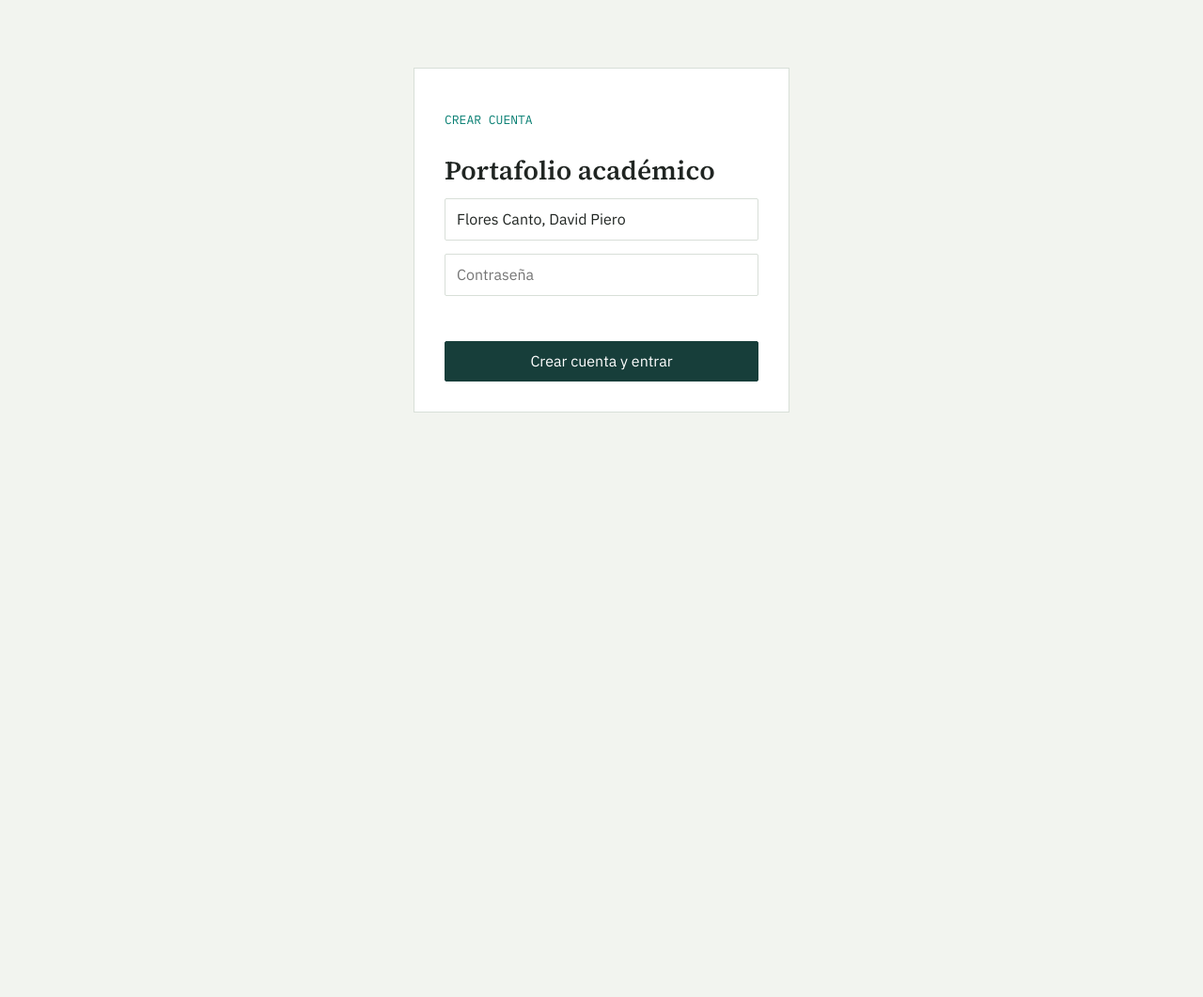
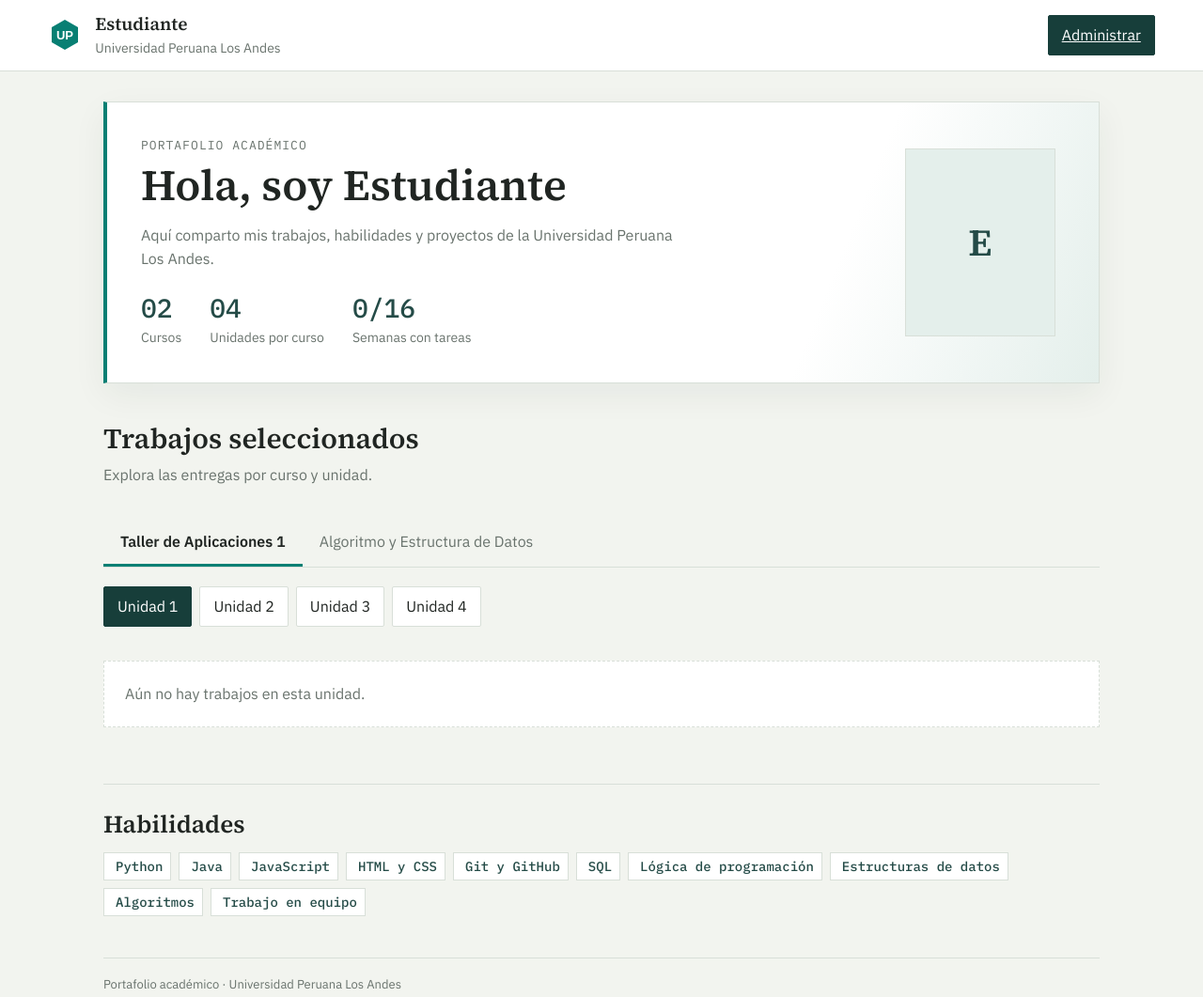
Before and after one commit to pieroflores901-code/pieroflores901-code.github.io, a plain HTML site: page index.html in a window 1280 px wide. Shown: the whole page at 94% size. Before the commit the page ends 800 px from the top, so only its background shows below. Drawn offline with Linux system fonts and the light colour scheme.

Commit message:
apartado publico

```diff
--- a/index.html
+++ b/index.html
@@ -23,6 +23,15 @@ button.p,.btn.p{background:var(--btn);color:var(--btnt);border-color:var(--btn)}
 button:focus-visible,input:focus-visible,label:focus-within{outline:2px solid var(--pri);outline-offset:2px}
 main{max-width:1100px;margin:0 auto;padding:32px 20px 60px}
 .hero{background:linear-gradient(112deg,var(--card) 72%,var(--soft));border:1px solid var(--line);border-left:4px solid var(--pri);display:grid;grid-template-columns:auto 1fr auto;gap:32px;padding:36px;box-shadow:0 12px 34px rgba(24,50,42,.06)}
+.hero.public-hero{grid-template-columns:minmax(0,1fr) 180px;align-items:center;min-height:290px}
+.public-hero .ph{width:180px}
+.public-hero .ph .box{width:160px;height:200px;margin:0 auto}
+.public-hero .eyebrow{letter-spacing:.08em}
+.public-section{margin-top:42px}
+.public-section h2{font-size:30px;margin-bottom:8px}
+.public-lead{color:var(--mut);margin:0 0 20px}
+.public-empty{padding:22px;background:var(--card);border:1px dashed var(--line);color:var(--mut)}
+.public-footer{border-top:1px solid var(--line);margin-top:44px;padding-top:18px;color:var(--mut);font-size:13px}
 .hero h1{font-size:clamp(28px,5vw,46px);margin:6px 0 14px}
 .hero p{color:var(--mut);margin:0 0 22px;max-width:60ch}
 .hero p b{color:var(--ink)}
@@ -66,10 +75,11 @@ input[type=text],input[type=password]{font:inherit;padding:9px 12px;border:1px s
 .note{color:var(--mut);font-size:13px;margin-top:40px;max-width:70ch}
 .auth{max-width:400px;margin:9vh auto;background:var(--card);border:1px solid var(--line);padding:32px;display:grid;gap:14px}
 .auth h1{font-size:28px}.err{color:#c0392b;font-size:14px;min-height:20px}
+.auth a{color:var(--pri);font-size:14px}
 #lb{position:fixed;inset:0;background:rgba(0,0,0,.88);display:none;place-items:center;z-index:9;cursor:zoom-out}
 #lb.on{display:grid}#lb img{max-width:94vw;max-height:92vh}
 #msg{position:fixed;bottom:16px;left:50%;transform:translateX(-50%);background:var(--btn);color:var(--btnt);padding:10px 18px;display:none;z-index:10}
-@media(max-width:760px){main{padding:22px 14px 44px}.hero{grid-template-columns:1fr;gap:20px;padding:22px}.badge{display:none}.ph{order:-1}.ph .box{margin:0 auto 8px}.stats{gap:16px}.units{overflow-x:auto;flex-wrap:nowrap;padding:2px}.units button{flex:0 0 auto}.weeks{grid-template-columns:1fr}.add{align-items:stretch}.add input{min-width:0}}
+@media(max-width:760px){main{padding:22px 14px 44px}.hero,.hero.public-hero{grid-template-columns:1fr;gap:20px;padding:22px}.badge{display:none}.ph{order:-1}.ph .box{margin:0 auto 8px}.public-hero .ph{order:-1;width:100%}.stats{gap:16px}.units{overflow-x:auto;flex-wrap:nowrap;padding:2px}.units button{flex:0 0 auto}.weeks{grid-template-columns:1fr}.add{align-items:stretch}.add input{min-width:0}}
 @media(max-width:420px){header{gap:10px;padding:10px 12px}header svg{width:30px;height:30px}header .t b{font-size:16px}header .t span{font-size:12px}header button{padding:7px 9px;font-size:14px}.hero h1{overflow-wrap:anywhere}.stats{display:grid;grid-template-columns:repeat(3,minmax(0,1fr));gap:8px}.stats b{font-size:23px}.stats span{font-size:12px}.tabs button{padding:11px 12px;font-size:14px}.add{gap:6px}.add button{padding:8px 10px}}
 @media(prefers-reduced-motion:reduce){*{scroll-behavior:auto!important}}
 </style>
@@ -144,49 +154,55 @@ function authView(){
   <input type="password" id="pw" placeholder="Contraseña" aria-label="Contraseña" required minlength="4">
   <div class="err" id="er"></div>
   <button class="p" type="submit">${u?'Entrar':'Crear cuenta y entrar'}</button>
+  <a href="./">Volver al portafolio público</a>
  </form>`;
  $('#af').onsubmit=async e=>{e.preventDefault();const pw=$('#pw').value;const h=await hash(pw);
   if(u){if(h!==u.h)return $('#er').textContent='Contraseña incorrecta. Inténtalo de nuevo.'}
   else lsSet('user',{name:$('#nm').value.trim(),h});
-  sessionStorage.setItem('ok','1');start()};
+  sessionStorage.setItem('ok','1');history.replaceState(null,'',`${location.pathname}?admin=1`);start(false)};
 }
-function view(){
+function view(publicMode=false){
  const u=lsGet('user',{name:'Estudiante'});const c=S.c;
  const done=doneWeeks(c);
- const weeks=[0,1,2,3].map(w=>{const slot=`${c}-${S.u}-${w}`;const im=slotImgs(slot);
+ const weekIndexes=[0,1,2,3].filter(w=>!publicMode||slotImgs(`${c}-${S.u}-${w}`).length);
+ const weeks=weekIndexes.map(w=>{const slot=`${c}-${S.u}-${w}`;const im=slotImgs(slot);
   return `<section class="wk ${im.length?'has':''}" id="w${w}">
-   <h3>Semana ${w+1}<small>${im.length} img</small></h3>
-   <label class="drop" data-slot="${slot}"><input type="file" accept="image/*" multiple data-slot="${slot}">Arrastra varias imágenes aquí o toca para elegirlas<br>(se suben todas juntas)</label>
-   <div class="thumbs">${im.map((x,i)=>`<div class="th"><img src="${x.url}" alt="${esc(x.name)}" data-big="${x.url}"><i>${i+1}</i><button data-del="${x.id}" aria-label="Eliminar ${esc(x.name)}">×</button></div>`).join('')}</div>
-   ${w<3?`<button class="nx" data-next="${w+1}">Siguiente semana →</button>`:''}
+   <h3>Semana ${w+1}<small>${im.length} ${im.length===1?'imagen':'imágenes'}</small></h3>
+   ${publicMode?'':`<label class="drop" data-slot="${slot}"><input type="file" accept="image/*" multiple data-slot="${slot}">Arrastra varias imágenes aquí o toca para elegirlas<br>(se suben todas juntas)</label>`}
+   <div class="thumbs">${im.map((x,i)=>`<div class="th"><img src="${x.url}" alt="${esc(x.name)}" data-big="${x.url}"><i>${i+1}</i>${publicMode?'':`<button data-del="${x.id}" aria-label="Eliminar ${esc(x.name)}">×</button>`}</div>`).join('')}</div>
+   ${!publicMode&&w<3?`<button class="nx" data-next="${w+1}">Siguiente semana →</button>`:''}
   </section>`}).join('');
  const skills=lsGet('skills',DEFAULT_SKILLS);
  $('#app').innerHTML=`
  <header>
   <svg width="36" height="36" viewBox="0 0 36 36" aria-hidden="true"><path d="M18 2l14 8v16l-14 8L4 26V10z" fill="var(--pri)"/><text x="18" y="23" text-anchor="middle" fill="#fff" font-size="13" font-weight="700" font-family="sans-serif">UP</text></svg>
   <div class="t"><b>${esc(u.name)}</b><span>Universidad Peruana Los Andes</span></div>
-  <button id="out">Cerrar sesión</button>
+  <a class="btn ${publicMode?'p':''}" href="${publicMode?'?admin=1':'./'}">${publicMode?'Administrar':'Ver portafolio'}</a>
+  ${publicMode?'':'<button id="out">Cerrar sesión</button>'}
  </header>
  <main>
-  <div class="hero">
-   <div class="badge mono"><span>Universidad</span><span>Peruana</span><span>Los Andes</span></div>
+  <div class="hero ${publicMode?'public-hero':''}">
+   ${publicMode?'':'<div class="badge mono"><span>Universidad</span><span>Peruana</span><span>Los Andes</span></div>'}
    <div>
-    <p class="eyebrow mono" style="margin:0">Expediente de curso</p>
-    <h1>${esc(u.name)}</h1>
-    <p>Registro de las tareas entregadas en <b>${COURSES[0]}</b> y <b>${COURSES[1]}</b>, organizadas por unidad y semana en el mismo orden en que se dictaron en clase.</p>
+    <p class="eyebrow mono" style="margin:0">${publicMode?'Portafolio académico':'Expediente de curso'}</p>
+    <h1>${publicMode?'Hola, soy ':''}${esc(u.name)}</h1>
+    <p>${publicMode?'Aquí comparto mis trabajos, habilidades y proyectos de la Universidad Peruana Los Andes.':`Registro de las tareas entregadas en <b>${COURSES[0]}</b> y <b>${COURSES[1]}</b>, organizadas por unidad y semana en el mismo orden en que se dictaron en clase.`}</p>
     <div class="stats"><div><b>02</b><span>Cursos</span></div><div><b>04</b><span>Unidades por curso</span></div><div><b>${done}/16</b><span>Semanas con tareas</span></div></div>
    </div>
-   <div class="ph"><div class="box">${S.photo?`<img src="${S.photo}" alt="Foto del estudiante">`:esc(initials(u.name))}</div><label>Cambiar foto<input type="file" accept="image/*" id="pf" hidden></label></div>
+   <div class="ph"><div class="box">${S.photo?`<img src="${S.photo}" alt="Foto de ${esc(u.name)}">`:esc(initials(u.name))}</div>${publicMode?'':'<label>Cambiar foto<input type="file" accept="image/*" id="pf" hidden></label>'}</div>
   </div>
+  <section class="public-section" id="trabajos">
+  ${publicMode?'<h2>Trabajos seleccionados</h2><p class="public-lead">Explora las entregas por curso y unidad.</p>':''}
   <div class="tabs" role="tablist">${COURSES.map((n,i)=>`<button role="tab" aria-selected="${i===c}" data-c="${i}">${n}</button>`).join('')}</div>
   <div class="units">${[0,1,2,3].map(i=>`<button aria-selected="${i===S.u}" data-u="${i}">Unidad ${i+1}</button>`).join('')}</div>
-  <div class="weeks">${weeks}</div>
+  <div class="weeks">${weeks|| (publicMode?'<p class="public-empty">Aún no hay trabajos en esta unidad.</p>':'')}</div>
+  </section>
   <div class="skills">
    <h2>Habilidades</h2>
-   <div class="chips">${skills.map((s,i)=>`<span class="chip">${esc(s)}<button data-rs="${i}" aria-label="Quitar ${esc(s)}">×</button></span>`).join('')}</div>
-   <form class="add" id="sf"><input type="text" id="sk" placeholder="Agregar habilidad" aria-label="Nueva habilidad"><button class="p">Agregar</button></form>
+   <div class="chips">${skills.map((s,i)=>`<span class="chip">${esc(s)}${publicMode?'':`<button data-rs="${i}" aria-label="Quitar ${esc(s)}">×</button>`}</span>`).join('')}</div>
+   ${publicMode?'':'<form class="add" id="sf"><input type="text" id="sk" placeholder="Agregar habilidad" aria-label="Nueva habilidad"><button class="p">Agregar</button></form>'}
   </div>
-  <p class="note">Tus imágenes se guardan en este navegador (IndexedDB), ordenadas por curso, unidad y semana. Si borras los datos del navegador o cambias de dispositivo, no las verás: conserva una copia de tus archivos originales.</p>
+  ${publicMode?'<p class="public-footer">Portafolio académico · Universidad Peruana Los Andes</p>':'<p class="note">Tus imágenes se guardan en este navegador (IndexedDB), ordenadas por curso, unidad y semana. Si borras los datos del navegador o cambias de dispositivo, no las verás: conserva una copia de tus archivos originales.</p>'}
  </main>`;
 }
 
@@ -199,7 +215,7 @@ app.addEventListener('click',e=>{const t=e.target;
  else if(t.dataset.big){$('#lb img').src=t.dataset.big;$('#lb').classList.add('on')}
  else if(t.dataset.next){$('#w'+t.dataset.next).scrollIntoView({behavior:'smooth'})}
  else if(t.dataset.rs!==undefined){const s=lsGet('skills',DEFAULT_SKILLS);s.splice(+t.dataset.rs,1);lsSet('skills',s);view()}
- else if(t.id==='out'){sessionStorage.clear();authView()}});
+ else if(t.id==='out'){sessionStorage.clear();history.replaceState(null,'',location.pathname);start(true)}});
 app.addEventListener('change',async e=>{const t=e.target;
  if(t.dataset.slot){await addImages(t.dataset.slot,t.files)}
  else if(t.id==='pf'&&t.files[0]){const b=await shrink(t.files[0],600);await tx('kv','readwrite',s=>s.put(b,'photo'));S.photo=URL.createObjectURL(b);view()}});
@@ -209,8 +225,9 @@ app.addEventListener('submit',e=>{if(e.target.id==='sf'){e.preventDefault();cons
 $('#lb').onclick=()=>$('#lb').classList.remove('on');
 document.addEventListener('keydown',e=>{if(e.key==='Escape')$('#lb').classList.remove('on')});
 
-async function start(){await load();view()}
-sessionStorage.getItem('ok')?start():authView();
+async function start(publicMode=false){await load();view(publicMode)}
+const adminRequested=new URLSearchParams(location.search).has('admin');
+if(adminRequested){sessionStorage.getItem('ok')?start(false):authView()}else start(true);
 </script>
 </body>
 </html>
```
